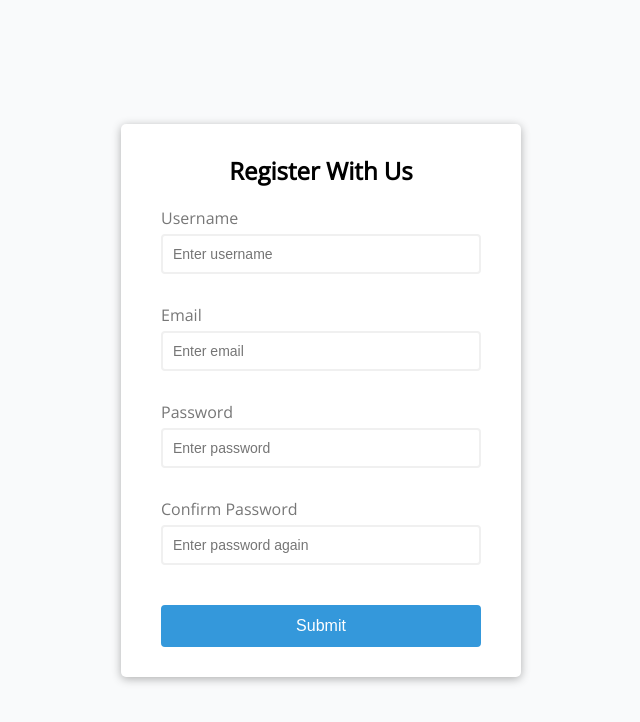
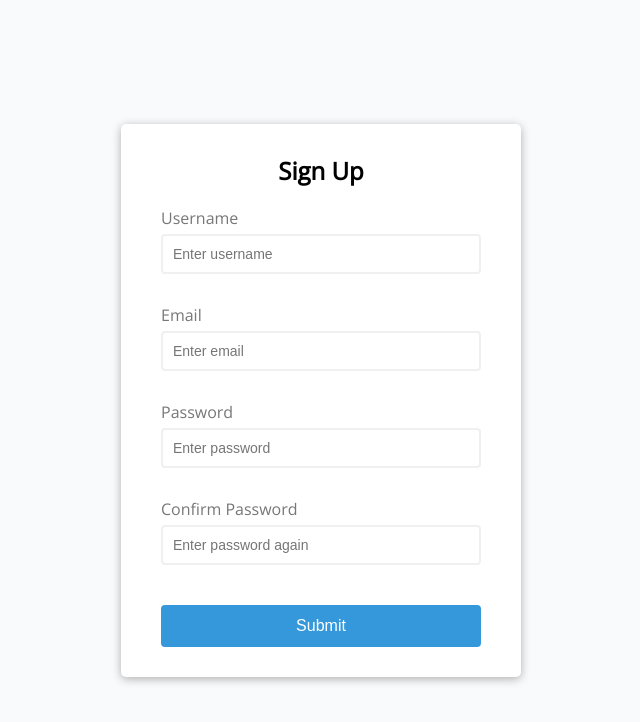
Before and after one commit to Clucas0311/formValidator.js, a plain HTML site: page index.html in a window 1280 px wide. Shown: the whole page, without its empty margins (319-959 px from the left). Drawn offline with nearby package versions, Linux system fonts and the light colour scheme.

Commit message:
Changed title

```diff
--- a/index.html
+++ b/index.html
@@ -9,7 +9,7 @@
 </head>
 <div class="container">
     <form id="form" class="form">
-        <h2>Register With Us</h2>
+        <h2>Sign Up</h2>
         <div class="form-control">
             <label for="username">Username</label>
             <input type="text" id="username" placeholder="Enter username">
```
